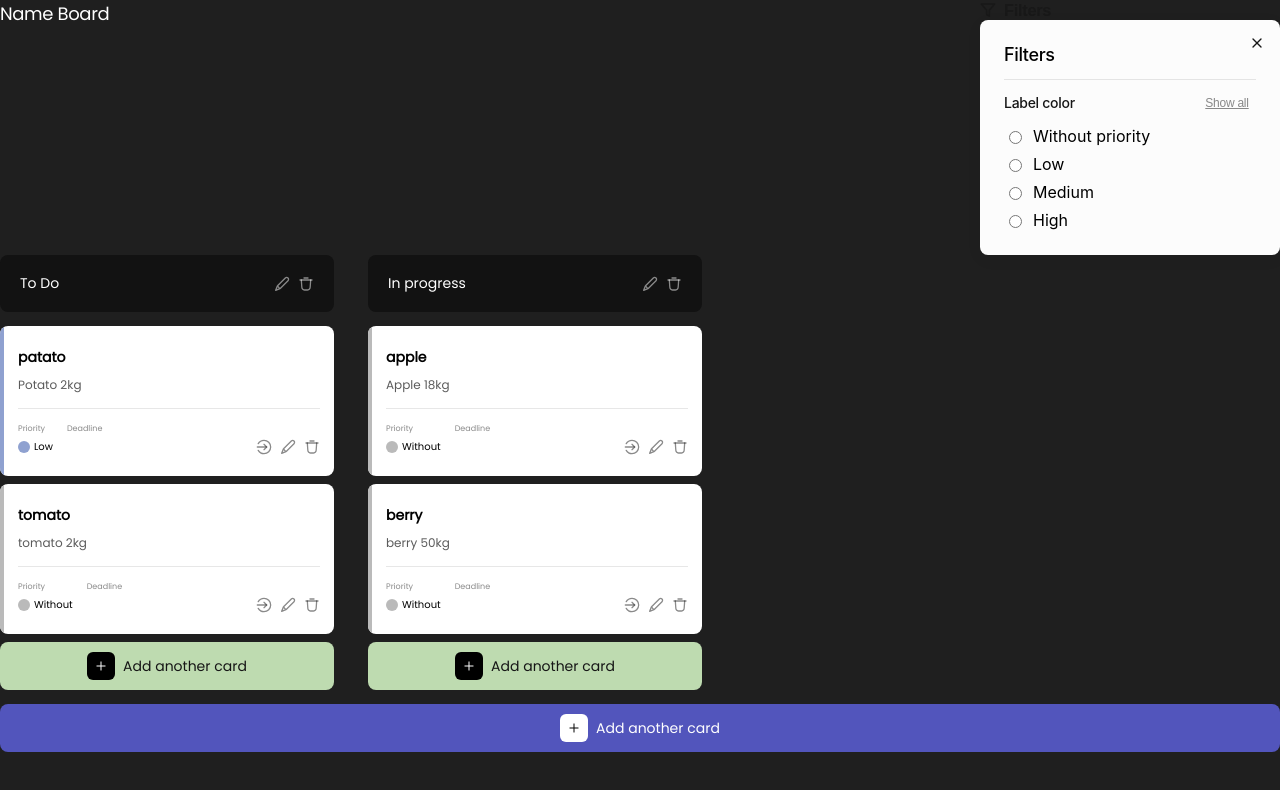
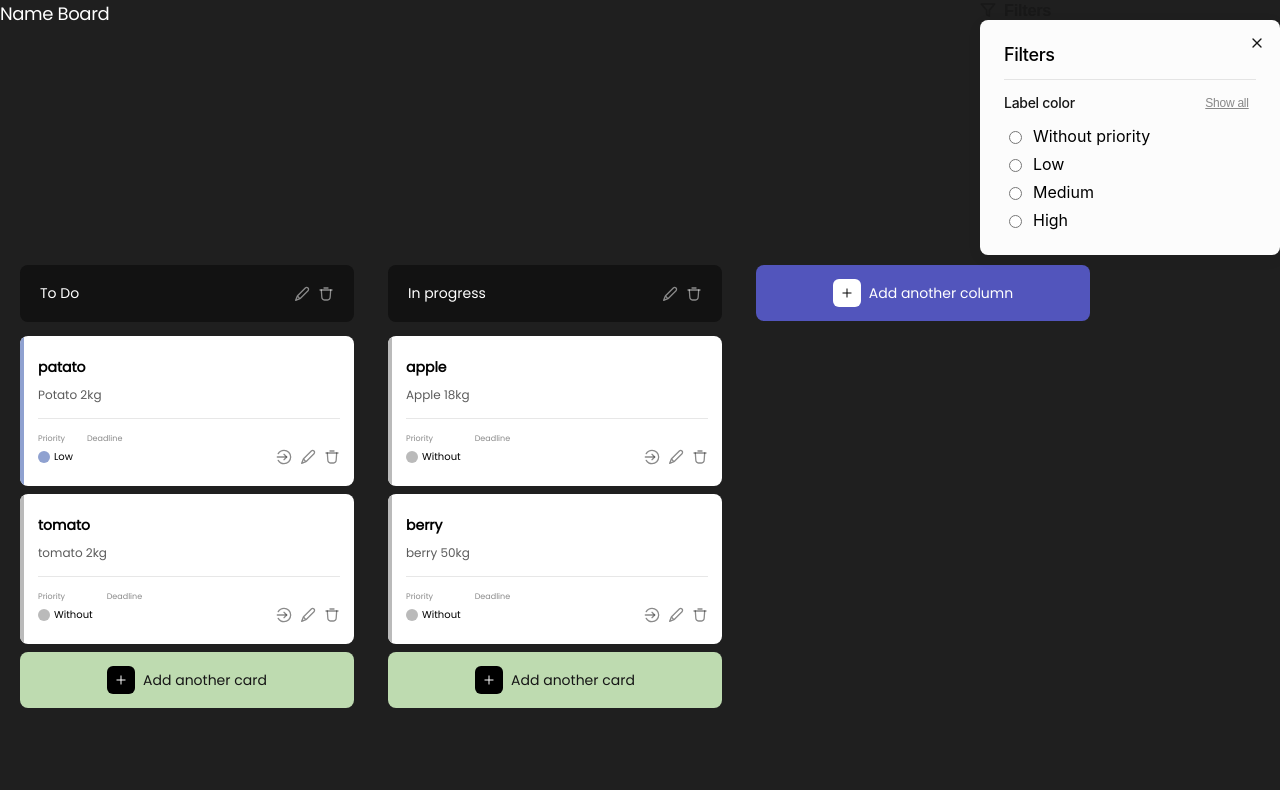
Before and after one commit to korvan17/task-pro, a React (Create React App) app: page /task-pro/1 in a window 1280 px wide. Shown: the top 790 px of the page. Built offline with nearby package versions, Linux system fonts and the light colour scheme; no server answers.

Commit message:
не выдержал сделал кнопку и нашел в макете не доработку...с кнопками, завтра буду с Савелием решать

```diff
--- a/src/components/Dashboard/MainDashboard/MainDashboard.jsx
+++ b/src/components/Dashboard/MainDashboard/MainDashboard.jsx
@@ -32,6 +32,7 @@ export function MainDashboard({ id }) {
   };
 
   const toggleModalColumn = () => {
+    console.log('pushToggal');
     setShowModalColumn(!showModalColumn);
   };
 
@@ -160,11 +161,8 @@ export function MainDashboard({ id }) {
           ))}
         </ul>
       )}
-      <AddIconButton
-        className={css.btn__card}
-        // action={handleAddColumn}
-      >
-        <span className={css.btn__text}>Add another card</span>
+      <AddIconButton className={css.btn__alonecolumn}>
+        <span className={css.btn__text}>Add another column</span>
       </AddIconButton>
       {showModalColumn && (
         <BasicModal onClose={toggleModalColumn}>
--- a/src/components/Dashboard/MainDashboard/MainDashboard.module.css
+++ b/src/components/Dashboard/MainDashboard/MainDashboard.module.css
@@ -11,7 +11,8 @@
 }
 
 .btn__card{
-    width: 100%;
+    width: 334px;
+        height: 56px;
 
 }
 
@@ -25,3 +26,16 @@
             stroke: white;
 
 }
+.board{
+padding: 0 20px 24px 20px;
+    display: flex;
+    gap: 34px;
+    overflow: auto;
+    margin-top: 10px;
+}
+
+.btn__alonecolumn{
+    width: 334px;
+    height: 56px;
+
+}
```
